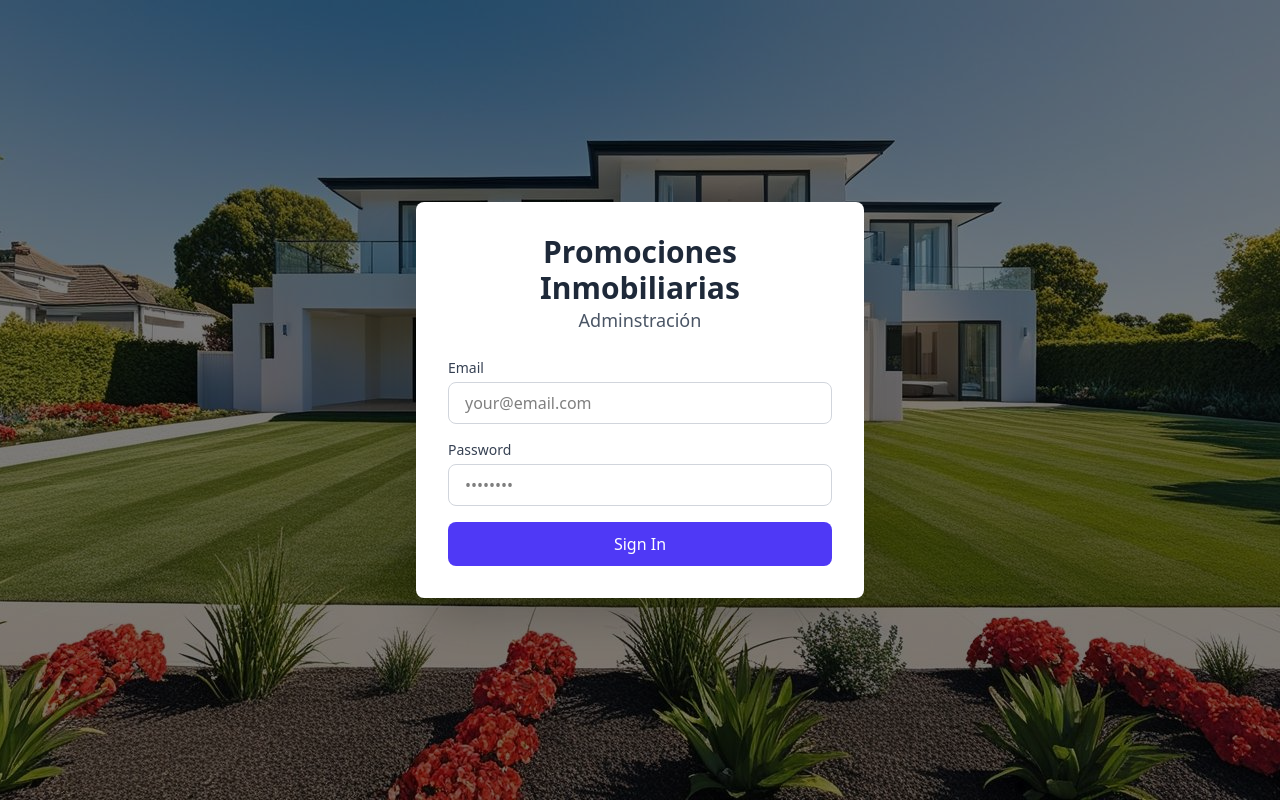
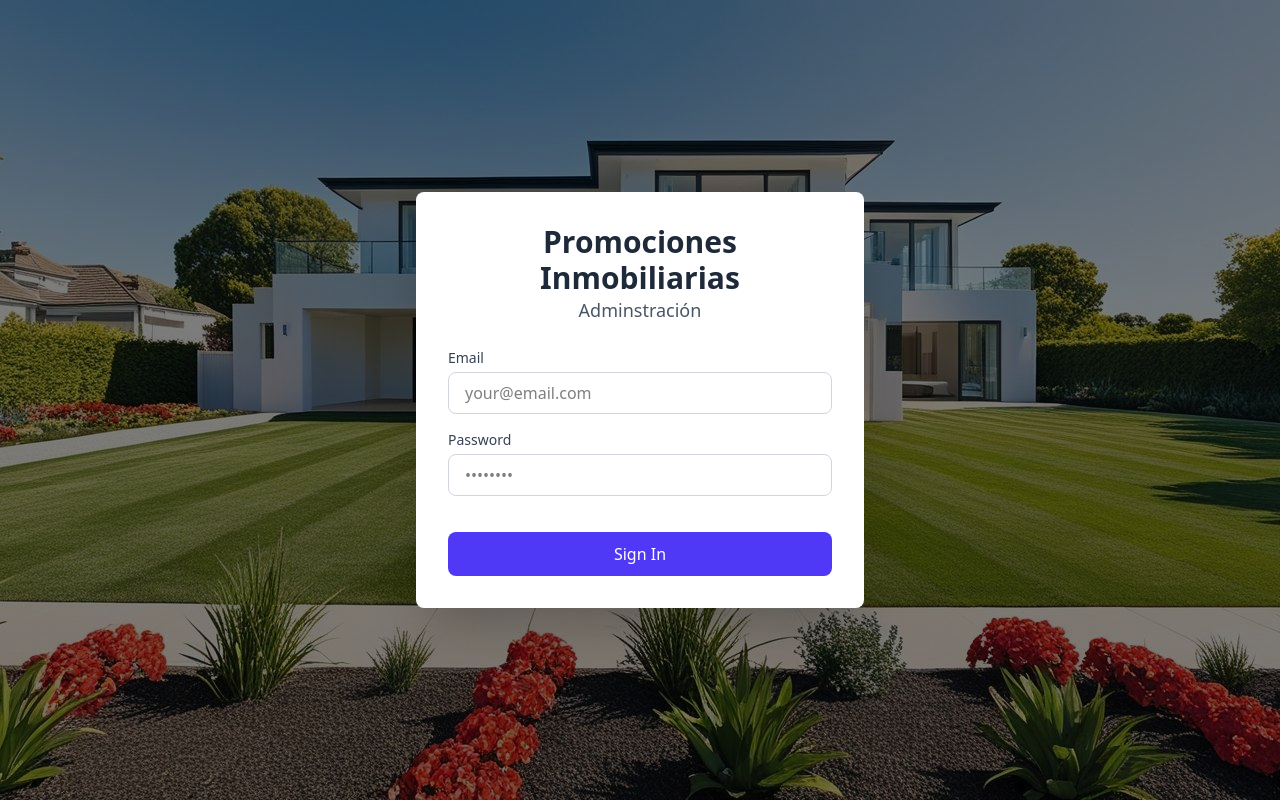
Before and after one commit to TonyRodriguez17/app-ui, an Angular app: page /login in a window 1280 px wide. Built offline with nearby package versions, Linux system fonts and the light colour scheme.

Commit message:
Login Modification

```diff
--- a/src/app/pages/dashboard/dashboard.component.ts
+++ b/src/app/pages/dashboard/dashboard.component.ts
@@ -43,7 +43,6 @@ export class DashboardComponent {
   getPublications() {
     this.publicationService.getPublicaciones().subscribe({
       next: (publications: Publication[]) => {
-        console.log('📄 Publicaciones obtenidas:', publications);
         this.publications = publications;
         this.filteredPublications = publications;
       },
@@ -70,8 +69,7 @@ export class DashboardComponent {
     if (confirm('¿Estás seguro de que quieres eliminar esta publicación?')) {
       this.publicationService.deletePublication(id).subscribe({
         next: () => {
-          console.log('📄 Publicación eliminada con éxito');
-          this.getPublications(); // Refresca las publicaciones después de la eliminación
+          this.getPublications();
         },
         error: (error) => {
           console.error('❌ Error al eliminar la publicación:', error);
--- a/src/app/pages/editpublication/editpublication.component.ts
+++ b/src/app/pages/editpublication/editpublication.component.ts
@@ -36,7 +36,6 @@ export class EditpublicationComponent {
 
       this.publicationsServe.updatePublication(this.publication.id, formData).subscribe({
         next: (response) => {
-          console.log('📄 Publicación actualizada con éxito:', response);
           this.loading = false;
           this.closeForm.emit();
           this.refreshPublications.emit();
--- a/src/app/pages/login/login.component.html
+++ b/src/app/pages/login/login.component.html
@@ -38,7 +38,7 @@
 
       <button
         (click)="login()"
-        class="w-full bg-indigo-600 hover:bg-indigo-700 text-white font-medium py-2.5 rounded-lg transition-colors"
+        class="w-full mt-5 bg-indigo-600 hover:bg-indigo-700 text-white font-medium py-2.5 rounded-lg transition-colors"
       >
         Sign In
       </button>
--- a/src/app/pages/preview/preview.component.ts
+++ b/src/app/pages/preview/preview.component.ts
@@ -28,14 +28,12 @@ export class PreviewComponent implements OnChanges {
   constructor(private cdr: ChangeDetectorRef) {}
 
   ngOnChanges() {
-    console.log('🔄 Cambios detectados:', this.publication.imagenesUrls);
-
     if (this.publication?.imagenesUrls?.length > 0) {
       this.selectedImage = this.publication.imagenesUrls[0];
       console.log('✅ Primera imagen asignada:', this.selectedImage);
     }
 
-    this.cdr.detectChanges(); // 🚀 Force Angular to detect changes
+    this.cdr.detectChanges();
   }
 
   prevImage() {
--- a/src/app/pages/upload/upload.component.ts
+++ b/src/app/pages/upload/upload.component.ts
@@ -21,7 +21,6 @@ export class UploadComponent {
   // Manejar archivos seleccionados desde el input
   onFileSelected(event: any) {
     const files = Array.from(event.target.files) as File[];
-    console.log('📂 Archivos seleccionados:', files);
     this.processFiles(files);
   }
 
@@ -49,14 +48,11 @@ export class UploadComponent {
 
           if (loadedImages === files.length) {
             this.previews.push(...newPreviews);
-            console.log('📸 Imágenes en Base64 generadas:', this.previews);
-
             // 🚀 Emit previews first to ensure StrapperComponent has updated URLs
             this.previewData.emit([...this.previews]);
 
             // 🚀 Emit files after previews are ready
             this.imagesData.emit([...this.images]);
-            console.log('🚀 Enviando imágenes Base64 a StrapperComponent:', this.previews);
           }
         };
         reader.readAsDataURL(file);
--- a/src/app/services/publications.service.ts
+++ b/src/app/services/publications.service.ts
@@ -32,7 +32,6 @@ export class PublicationsService {
   }
 
   updatePublication(publicationId: number, publication: any): Observable<Publication> {
-    console.log('📄 Publicación a actualizar:', publication);
     return this.http.put<Publication>(`${this.publicacionesUrl}/update/${publicationId}`, publication);
   }
 
```
Also changed, not shown: 5 other files (tests, documents, lock files or other folders).
